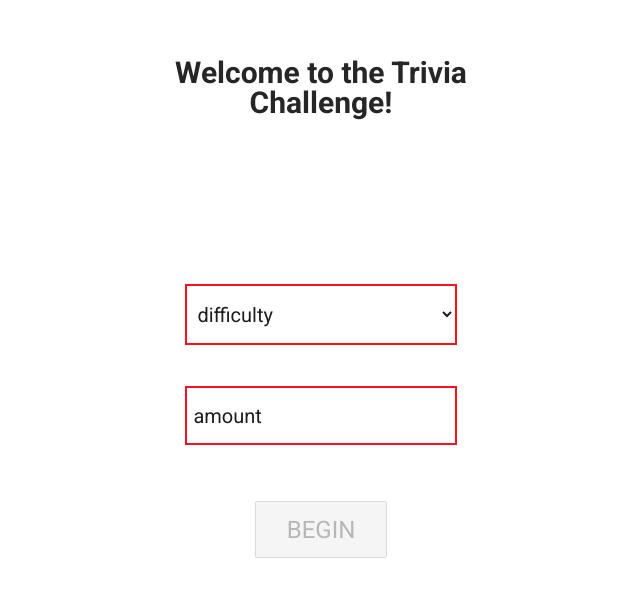
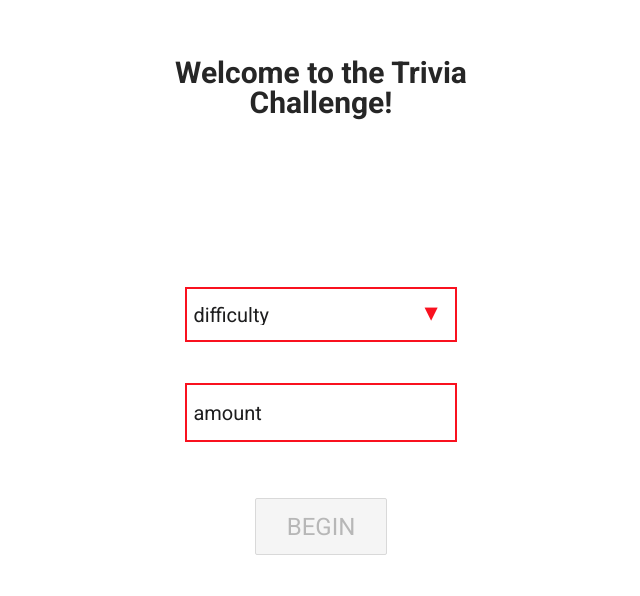
Before and after one commit to sudolann/quiz, a React (Create React App) app: page / in a window 1280 px wide. Shown: the top 596 px of the page, without its empty margins (319-959 px from the left). Built offline with nearby package versions, Linux system fonts and the light colour scheme.

Commit message:
styles 2

```diff
--- a/src/App.tsx
+++ b/src/App.tsx
@@ -6,7 +6,7 @@ import './App.scss';
 
 export const App: FunctionComponent = (): ReactElement => {
   return (
-    <div className='container'>
+    <>
       <Switch>
         <Route path='/' exact component={QuizForm} />
         <Route path='/results' component={Results} />
@@ -14,6 +14,6 @@ export const App: FunctionComponent = (): ReactElement => {
           <ErrorMessage message='No page found' />
         </Route>
       </Switch>
-    </div>
+    </>
   );
 };
--- a/src/components/questionCard/QuestionCard.tsx
+++ b/src/components/questionCard/QuestionCard.tsx
@@ -23,6 +23,7 @@ export const QuestionCard: FunctionComponent = (): ReactElement => {
     return <Redirect to='/results' />;
   }
   return (
+    <div className='container'>
       <div className='question'>
         <div className='question__header'>
           <h1>{list[points.length]?.category}</h1>
@@ -44,5 +45,6 @@ export const QuestionCard: FunctionComponent = (): ReactElement => {
           </p>
         </div>
       </div>
+    </div>
   );
 };
--- a/src/components/quizForm/QuizForm.scss
+++ b/src/components/quizForm/QuizForm.scss
@@ -27,19 +27,13 @@
     display: inline-block;
     border: 2px solid $red;
     margin-bottom: 2rem;
-    transition: all 0.3s cubic-bezier(0.645, 0.045, 0.355, 1);
-
     &:hover,
     &:focus,
     &:active {
-      background-color: transparent;
-      transition: 0.2s ease;
-      outline-color: transparent;
       outline: none;
-      border: 2px solid #41a9ff;
+      border: 2px solid $red;
       color: $dark-grey;
     }
-
     @media (min-width: $breakpoint-tablet) {
       font-size: 1rem;
       width: 14rem;
@@ -70,6 +64,16 @@
       margin-bottom: 3.5rem;
     }
   }
+  .form__input--select {
+    appearance: none;
+    background: white;
+    cursor: pointer;
+    width: 100%;
+
+    &::-ms-expand {
+      display: none;
+    }
+  }
 }
 
 .header {
@@ -84,3 +88,35 @@
     height: calc(20vh - 2.4rem);
   }
 }
+
+.wrapper {
+  position: relative;
+  width: 11rem;
+  &::after {
+    color: $red;
+    content: '▾';
+    pointer-events: none;
+    position: absolute;
+    right: 0.8rem;
+    top: 0.5rem;
+    font-size: 1.2rem;
+    @media (min-width: $breakpoint-tablet) {
+      right: 1rem;
+      top: 0.6rem;
+      font-size: 1.4rem;
+    }
+    @media (min-width: $breakpoint-desktop) {
+      right: 1.2rem;
+      top: 0.75rem;
+      font-size: 1.65rem;
+    }
+  }
+
+  @media (min-width: $breakpoint-tablet) {
+    width: 14rem;
+  }
+
+  @media (min-width: $breakpoint-desktop) {
+    width: 17rem;
+  }
+}
--- a/src/components/quizForm/QuizForm.tsx
+++ b/src/components/quizForm/QuizForm.tsx
@@ -37,7 +37,7 @@ export const QuizForm: FunctionComponent = (): ReactElement => {
   };
 
   return (
-    <>
+    <div className='container'>
       <header className='header'>
         <h1>
           Welcome to the Trivia <br />
@@ -46,7 +46,8 @@ export const QuizForm: FunctionComponent = (): ReactElement => {
       </header>
       <form className='form' onSubmit={handleSubmit}>
         {error && <ErrorMessage message={error} />}
-        <select value={inputs.difficulty} name='difficulty' placeholder='difficulty' onChange={handleChange} className='form__input'>
+        <div className='wrapper'>
+          <select value={inputs.difficulty} name='difficulty' placeholder='difficulty' onChange={handleChange} className='form__input form__input--select'>
             <option disabled value='select'>
               difficulty
             </option>
@@ -54,10 +55,11 @@ export const QuizForm: FunctionComponent = (): ReactElement => {
             <option value='hard'>hard</option>
           </select>
           <input type='number' name='amount' placeholder='amount' value={inputs.amount} onChange={handleChange} className='form__input form__input--number' />
+        </div>
         <Button type='primary' id='quiz-btn' htmlType='submit' disabled={!inputs.amount || inputs.difficulty === 'select'}>
           begin
         </Button>
       </form>
-    </>
+    </div>
   );
 };
```
Lines whose indentation alone changed are shown as unchanged.
